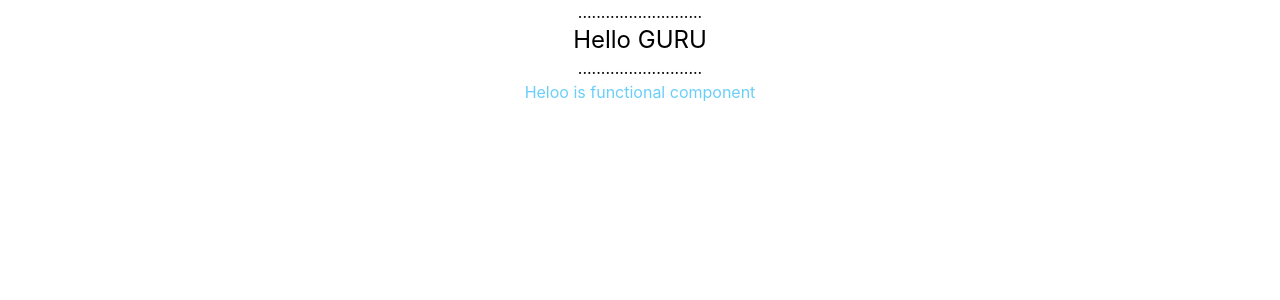
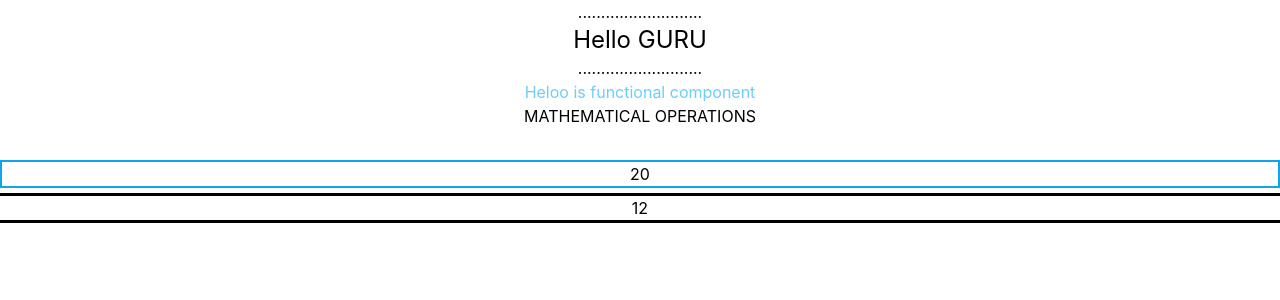
Before and after one commit to GURUNMG/REACT_JS, a React (Create React App) app: page / in a window 1280 px wide. Shown: the top 300 px of the page. Built offline with nearby package versions, Linux system fonts and the light colour scheme.

Commit message:
multiple fun exports

```diff
--- a/src/App.js
+++ b/src/App.js
@@ -1,8 +1,9 @@
-import React ,{Components} from 'react';
+// import React ,{Components} from 'react';
 import './App.css';
-
+import Print from './components/Multiple'
 // functional components
 import Hello from "./components/Hello"
+
 
 function App() {
   return (
@@ -13,7 +14,10 @@ function App() {
       </h1>
       <h1>...........................</h1>
       <Hello></Hello>
-
+      <h1>MATHEMATICAL OPERATIONS</h1>
+      <div class="mt-8">
+      <Print></Print>
+      </div>
     </div>
   );
 }
--- a/src/components/Hello.js
+++ b/src/components/Hello.js
@@ -9,6 +9,7 @@ import React from 'react';
 // }
 
 // arrow function
+
  const Hello=()=>
 {
  return <h1 className=' text-sky-400/75 hover:italic  '>
--- /dev/null
+++ b/src/components/Multiple.js
@@ -0,0 +1,30 @@
+import {React} from "react";
+
+
+const Multiple=(a,b)=>
+{
+ return a*b;
+}
+
+const Add=(a,b)=>
+{
+ return a+b;
+}
+
+const a=10;
+const b=2;
+
+
+function Print()
+{
+  return(
+   <div  >
+    <h1 class="mb-2 border-2 border-sky-500 ">{Multiple(a,b)}</h1>
+
+    <h1 class="outline outline-offset-0  ">{Add(a,b)}</h1>
+   </div>
+
+  )
+}
+
+export default Print;
```
